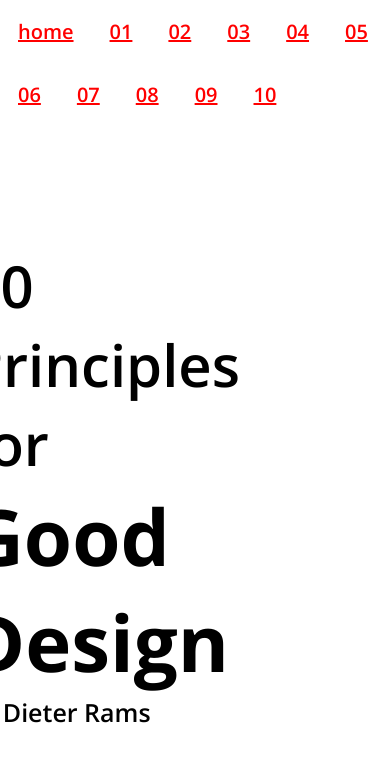
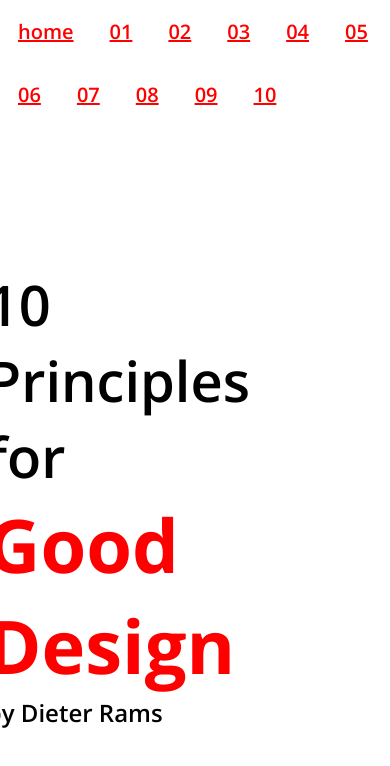
Before and after one commit to Maggnolia-Design/web-design-dieter-rams, a plain HTML site: page index.html in a window 390 px wide. Drawn offline with nearby package versions, Linux system fonts and the light colour scheme.

Commit message:
detiled adjustment of font sizes under @media rule

```diff
--- a/index.html
+++ b/index.html
@@ -28,20 +28,23 @@
    </header>
    <div>
       <style>
-            h1 {font: 73px "Open Sans", sans-serif}
-            span {font: bold 93px "Open Sans", sans-serif;}
-            h2 {font: 33px "Open Sans", sans-serif;}
-            div {float: right; padding: 120px 240px}
-         @media screen and (max-width: 1100px) {
-            h1 {font: 66px "Open Sans", sans-serif}
-            span {font: bold 86px "Open Sans", sans-serif;}
-            h2 {font: 30px "Open Sans", sans-serif;}
-            div {float: right; padding: 120px 180px}
+            h1 {font: 72px "Open Sans", sans-serif}
+            span {font: bold 94px "Open Sans", sans-serif;}
+            h2 {font: 34px "Open Sans", sans-serif;}
+            div {float: right; padding: 140px 240px}
+         @media screen and (max-width: 1180px) {
+            h1 {font: 67px "Open Sans", sans-serif}
+            span {font: bold 87px "Open Sans", sans-serif;}
+            h2 {font: 32px "Open Sans", sans-serif;}
+            div {float: right; padding: 140px 180px}
+         }
          @media screen and (max-width: 900px) {
-            h1 {font: 58px "Open Sans", sans-serif}
-            span {font: bold 78px "Open Sans", sans-serif;}
-            h2 {font: 25px "Open Sans", sans-serif;}
-            div {float: right; padding: 120px 150px}
+            h1 {font: 56px "Open Sans", sans-serif}
+            span {font: bold 74px "Open Sans", sans-serif;}
+            h2 {font: 24px "Open Sans", sans-serif;}
+            div {float: right; padding: 140px 140px}
+         }
+         span {color:red;}
       </style>
       <h1>10 Principles for<br><span>Good Design</span></h1>
       <h2>by Dieter Rams</h2>
```
